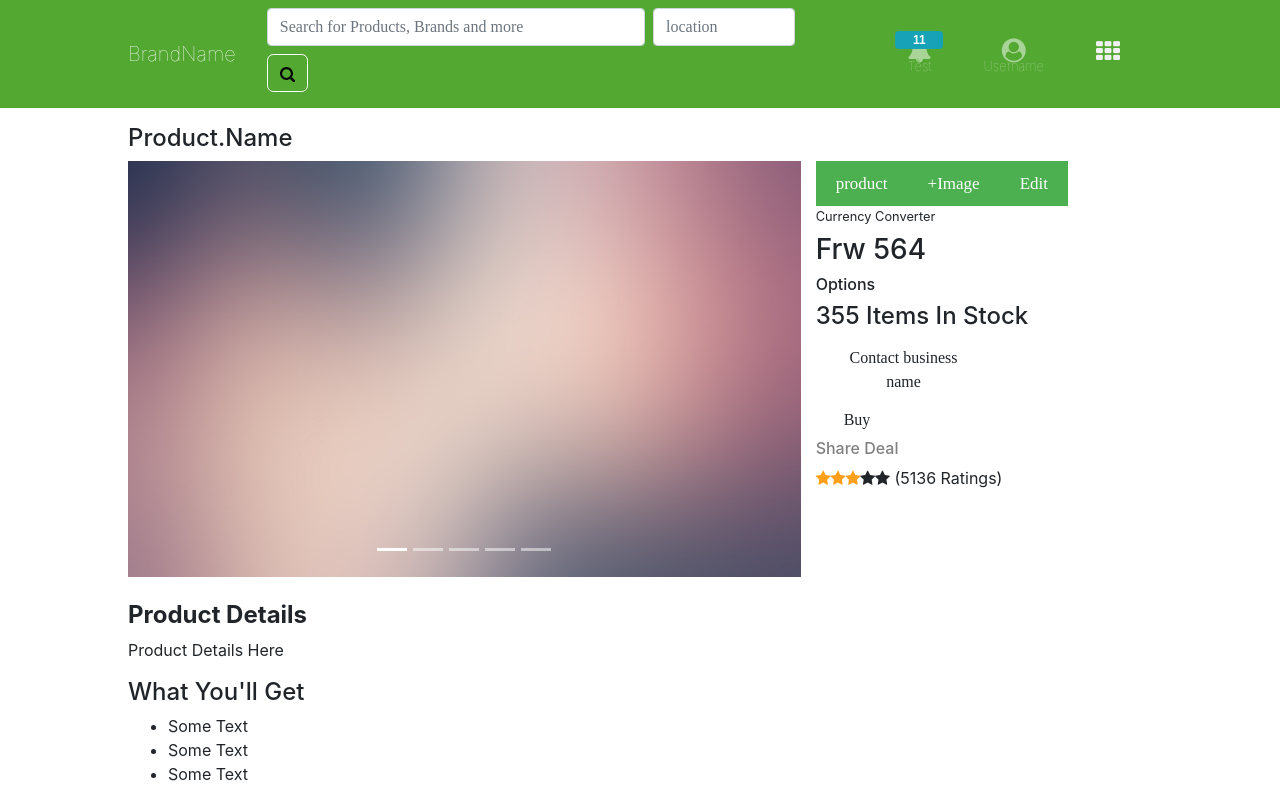
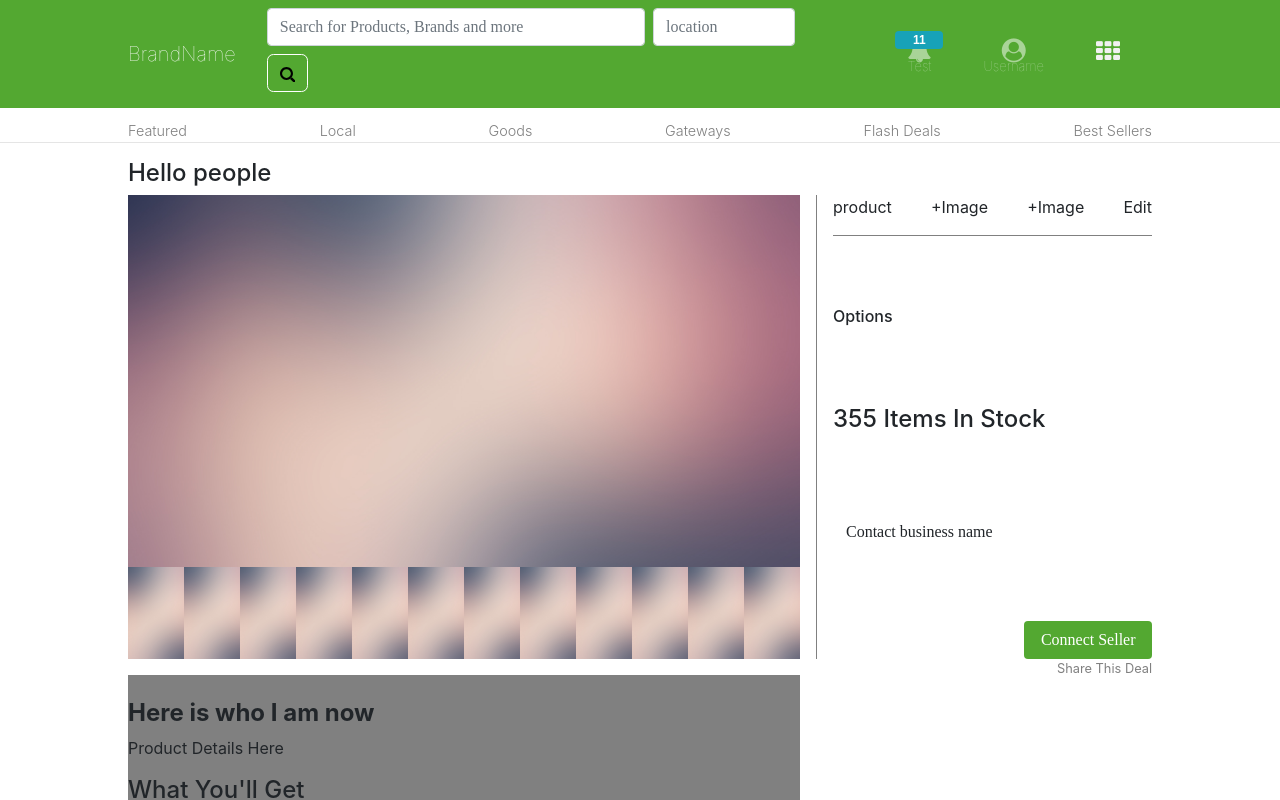
Before and after one commit to frankhn/Com-Vue-Web-app-v1.prototype, a Vue app: page /deal/prototype in a window 1280 px wide. Shown: the top 800 px of the page. Built offline with nearby package versions, Linux system fonts and the light colour scheme.

Commit message:
refactoring the single product page

```diff
--- a/package.json
+++ b/package.json
@@ -14,7 +14,6 @@
   },
   "dependencies": {
     "bootstrap": "^4.3.1",
-    "bootstrap-vue": "^2.0.0-rc.27",
     "connect-history-api-fallback": "^1.6.0",
     "express": "^4.17.1",
     "vue": "^2.5.2",
--- a/src/App.vue
+++ b/src/App.vue
@@ -1,5 +1,5 @@
 <template>
-  <div id="app">
+  <div>
     <link rel="stylesheet"
 	href="https://cdnjs.cloudflare.com/ajax/libs/font-awesome/4.7.0/css/font-awesome.min.css">
     <router-view/>
--- a/src/components/common/megamenu/Index.vue
+++ b/src/components/common/megamenu/Index.vue
@@ -1,8 +1,4 @@
 <template>
-  <!-- <div class="navbar navbar-default" role="navigation" id="featurednav">
-					<div class="collapse navbar-collapse js-navbar-collapse"
-						id="bs-example-navbar-collapse-1">
-  <div class="row">-->
   <div class="menu-container">
     <div class="menu-item">
       <a href="#" id="featuredlinknav">Featured</a>
--- a/src/components/layout/product/BuyProduct.vue
+++ b/src/components/layout/product/BuyProduct.vue
@@ -1,40 +1,64 @@
 <template>
-  <div class="row">
-    <div class="col-md-12">
-      <h4>
-        product.name
-      </h4>
+  <div class="page-container">
+    <div class="product-name">
+      <h4>Hello people</h4>
     </div>
-    <div class="col-md-8 col-sm-12 col-xs-12 item-photo">
-      <div id="mycarousel" class="carousel slide" data-ride="carousel">
-        <ol class="carousel-indicators">
-          <li data-target="#mycarousel" data-slide-to="0" class="active"></li>
-          <li data-target="#mycarousel" data-slide-to="1"></li>
-          <li data-target="#mycarousel" data-slide-to="2"></li>
-          <li data-target="#mycarousel" data-slide-to="3"></li>
-          <li data-target="#mycarousel" data-slide-to="4"></li>
-        </ol>
-        <div class="carousel-inner">
-          <div class="item active">
+    <section class="product-container">
+      <div class="big-photo">
+        <div class="currentImage">
+          <img id="singleproductimage" alt src="@/assets/background/p.jpg" />
+        </div>
+        <div class="thumbnails">
+          <div class="thumb">
+            <img id="singleproductimage" alt src="@/assets/background/p.jpg" />
+          </div>
+          <div class="thumb">
+            <img id="singleproductimage" alt src="@/assets/background/p.jpg" />
+          </div>
+          <div class="thumb">
+            <img id="singleproductimage" alt src="@/assets/background/p.jpg" />
+          </div>
+          <div class="thumb">
+            <img id="singleproductimage" alt src="@/assets/background/p.jpg" />
+          </div>
+          <div class="thumb">
+            <img id="singleproductimage" alt src="@/assets/background/p.jpg" />
+          </div>
+          <div class="thumb">
+            <img id="singleproductimage" alt src="@/assets/background/p.jpg" />
+          </div>
+          <div class="thumb">
+            <img id="singleproductimage" alt src="@/assets/background/p.jpg" />
+          </div>
+          <div class="thumb">
+            <img id="singleproductimage" alt src="@/assets/background/p.jpg" />
+          </div><div class="thumb">
+            <img id="singleproductimage" alt src="@/assets/background/p.jpg" />
+          </div>
+          <div class="thumb">
+            <img id="singleproductimage" alt src="@/assets/background/p.jpg" />
+          </div>
+          <div class="thumb">
+            <img id="singleproductimage" alt src="@/assets/background/p.jpg" />
+          </div>
+          <div class="thumb">
             <img id="singleproductimage" alt src="@/assets/background/p.jpg" />
           </div>
         </div>
-        <a class="left carousel-control" href="#mycarousel" role="button" data-slide="prev">
-          <span class="glyphicon glyphicon-chevron-left"></span>
-        </a>
-        <a class="right carousel-control" href="#mycarousel" role="button" data-slide="next">
-          <span class="glyphicon glyphicon-chevron-right"></span>
-        </a>
+      </div>
+      <Options />
+    </section>
+    <div class="details-keeper">
+    <Details />
+    <div class="empty-palce">
     </div>
     </div>
-	<Options />
-	<Details />
   </div>
 </template>
 
 <script>
-import Details from '@/components/layout/product/Details'
-import Options from '@/components/layout/product/Options'
+import Details from "@/components/layout/product/Details";
+import Options from "@/components/layout/product/Options";
 export default {
   name: "Singleproduct",
   components: {
@@ -44,24 +68,48 @@ export default {
 };
 </script>
 
-<style lang="scss" scoped>
-* {
-  text-transform: capitalize;
+<style lang="scss">
+.product-container {
+  display: grid;
+  grid-template-columns: 2fr 1fr;
+  // grid-template-columns: repeat(auto-fill, minmax(186px, 1fr));
+  grid-gap: 1em;
+grid-template-rows: 29em;
+
+  .big-photo {
+    // display: grid;
+    .currentImage {
+      height: 80%;
+      img {
+        width: 100%;
+        height: 100%;
+        object-fit: cover;
       }
+    }
+    .thumbnails {
+    display: flex;
+    height: 20%;
 
-#singleproductimage {
+    overflow: auto;
+  .thumb {
+     img {
     width: 100%;
-  height: 26em;
+    height: 100%;
+    object-fit: cover;
   }
-
-#svgnotification {
-  height: 12px;
-  width: 16px;
   }
-.div-options {
-  padding: 0;
     }
-.product-labels {
-	padding: 0;
+  }
+  .details-keeper {
+    display: grid;
+grid-template-columns: 2fr 1fr;
+grid-gap: 1em;
+  }
+}
+.details-keeper {
+    display: grid;
+grid-template-columns: 2fr 1fr;
+grid-gap: 1em;
+margin-top: 1em;
   }
 </style>
--- a/src/components/layout/product/Details.vue
+++ b/src/components/layout/product/Details.vue
@@ -1,8 +1,8 @@
 <template>
-    <div class="col-md-8">
+    <div class="company-product-details">
       <br />
       <h4>
-        <strong>Product Details</strong>
+        <strong>Here is who I am now</strong>
       </h4>
       <div id="showproductdetails">
         <p>Product Details Here</p>
@@ -67,6 +67,8 @@ export default {
 }
 </script>
 
-<style>
-
+<style lang="scss" scoped>
+.company-product-details {
+  background: gray;
+}
 </style>
--- a/src/components/layout/product/Options.vue
+++ b/src/components/layout/product/Options.vue
@@ -1,17 +1,11 @@
 <template>
-    <div class="div-options col-md-4 col-sm-12 col-xs-12" id="optiondiv">
+    <div class="div-options" id="optiondiv">
       <div class="product-labels">
-        <button >product</button>
-        <button >+Image</button>
-        <button >Edit</button>
+        <div>product</div>
+        <div >+Image</div>
+        <div >+Image</div>
+        <div >Edit</div>
       </div>
-      <h6 class="title-price">
-        <small>Currency Converter</small>
-      </h6>
-
-      <h3 id="showproductbuyingprice">Frw 564</h3>
-
-      <!-- Detalles especificos del producto -->
       <div class="section">
         <h6 class="title-attr">Options</h6>
       </div>
@@ -23,28 +17,28 @@
       </div>
 
       <!-- Botones de compra -->
-      <div class="section col-sm-6 col-xs-6">
+      <div class="section">
         <button class="btn" id="btnContact">
           Contact
           business name
         </button>
       </div>
-      <div class="section col-sm-6 col-xs-6">
-        <button class="btn" id="btnBuy">Buy</button>
+      <div class="share">
+         <div class="buy">
+        <button class="btn" id="btnBuy">Connect Seller</button>
       </div>
-      <div class="sectionsharedeal">
-        <h6>
-          <a href="#" id="showsharedeal">
-            <span class="glyphicon glyphicon-heart-empty" id="spansharedealcursor"></span>Share
+          <div class="share-product">
+            <a href="#" id="showsharedeal">
+            Share this
             Deal
           </a>
-        </h6>
-        <span class="fa fa-star checked"></span>
+          </div>
+        <!-- <span class="fa fa-star checked"></span>
         <span class="fa fa-star checked"></span>
         <span class="fa fa-star checked"></span>
         <span class="fa fa-star"></span>
         <span class="fa fa-star"></span>
-        (5136 Ratings)
+        (5136 Ratings) -->
       </div>
     </div>
 </template>
@@ -55,7 +49,49 @@ export default {
 }
 </script>
 
-<style>
+<style lang="scss" scoped>
+.div-options {
+  display: flex;
+  // background: red;
+  flex-direction: column;
+  flex: 2;
+  padding-left: 1rem;
+    justify-content: space-between;
+  border-left: 1px solid gray;
+
+  .product-labels {
+    display: flex;
+    justify-content: space-between;
+    padding: 0 0 1rem;
+    border-bottom: 1px solid gray;
+  }
+
+  .share {
+    display: flex;
+    flex-direction: column;
+    text-transform: capitalize;
+    margin-bottom: -1.2rem;
+    .buy {
+    button {
+      float: right;
+      background: #53A831;
+      color: white;
+      width: 40%;
+    }
+  }
+  .share-product {
+
+  a {
+          font-size: .8rem;
+    font-weight: 400;
+    float: right;
+    }
+  }
+  }
+  .share:hover {
+    color: blue;
+  }
+}
 .checked,
 .price span {
   color: #ff9f1a;
--- a/src/components/layout/profile/Menu.vue
+++ b/src/components/layout/profile/Menu.vue
@@ -1,7 +1,25 @@
 <template>
-    <div>
-        <p>Here the menu</p>
+   <div class="menu-container">
+    <div class="menu-item">
+      <a href="#" id="featuredlinknav">Featured</a>
     </div>
+
+    <div class="menu-item" id="local">
+      <a href="#">Local</a>
+    </div>
+
+    <div class="menu-item">
+      <a href="#">Gateways</a>
+    </div>
+
+    <div class="menu-item">
+      <a id="localdropdownlinkfeatured" href="#">Flash Deals</a>
+    </div>
+
+    <div class="menu-item">
+        <a href="#">Settings</a>
+    </div>
+  </div>
 </template>
 
 <script>
@@ -10,6 +28,30 @@ export default {
 }
 </script>
 
-<style>
+<style lang="scss" scoped>
+.menu-container {
+  display: flex;
+  justify-content: space-between;
+  flex-wrap: nowrap;
+  margin: 3em 0;
+  padding: 0 0 1.6em;
+  width: 60%;
+  border-bottom: solid 1px gray;
+  li {
+    list-style-type: none;
+  }
+  a {
+    text-decoration: none;
+  }
+  .menu-item {
+    float: left;
+    overflow: hidden;
 
+    a {
+      color: gray;
+      font-size: 1.1em;
+      font-weight: 300;
+    }
+  }
+}
 </style>
--- a/src/views/Home.vue
+++ b/src/views/Home.vue
@@ -1,6 +1,6 @@
 <template>
-  <div class="home">
-    <Header />
+  <section class="home">
+    <AppHeader />
     <div class="mega-menu-container">
       <MegaMenu />
     </div>
@@ -10,20 +10,20 @@
       <Featured />
     </div>
     <Footer />
-  </div>
+  </section>
 </template>
 
 <script>
 // @ is an alias to /src
 import Footer from '@/components/common/AppFooter.vue'
-import Header from '@/components/common/AppHeader.vue'
+import AppHeader from '@/components/common/AppHeader.vue'
 import MegaMenu from '@/components/common/megamenu/Index.vue'
 import TopTrending from '@/components/layout/trending/TopTrending.vue'
 import Featured from '@/components/layout/featured/Featured.vue'
 
 export default {
   components: {
-    Header,
+    AppHeader,
     MegaMenu,
     TopTrending,
     Featured,
--- a/src/views/SingleProduct.vue
+++ b/src/views/SingleProduct.vue
@@ -1,6 +1,10 @@
 <template>
   <div class="home">
-    <Header />
+    <AppHeader />
+    <div class="mega-menu-container">
+      <MegaMenu />
+    </div>
+    <hr id="divider"/>
     <div class="div-container">
       <BuyProduct />
     </div>
@@ -11,12 +15,14 @@
 <script>
 import BuyProduct from "@/components/layout/product/BuyProduct.vue"
 import Footer from "@/components/common/AppFooter.vue"
-import Header from "@/components/common/AppHeader.vue"
+import MegaMenu from '@/components/common/megamenu/Index.vue'
+import AppHeader from "@/components/common/AppHeader.vue"
 
 export default {
   name: "product",
   components: {
-    Header,
+    AppHeader,
+    MegaMenu,
     BuyProduct,
     Footer
   }
@@ -28,4 +34,11 @@ export default {
   padding: 0 10%;
   margin-top: 1em;
 }
+#divider {
+  margin:0;
+}
+.mega-menu-container {
+  padding: 0 10%;
+  margin-top: .6em;
+}
 </style>
```
Also changed, not shown: 1 other file (tests, documents, lock files or other folders). Lines whose indentation alone changed are shown as unchanged.
